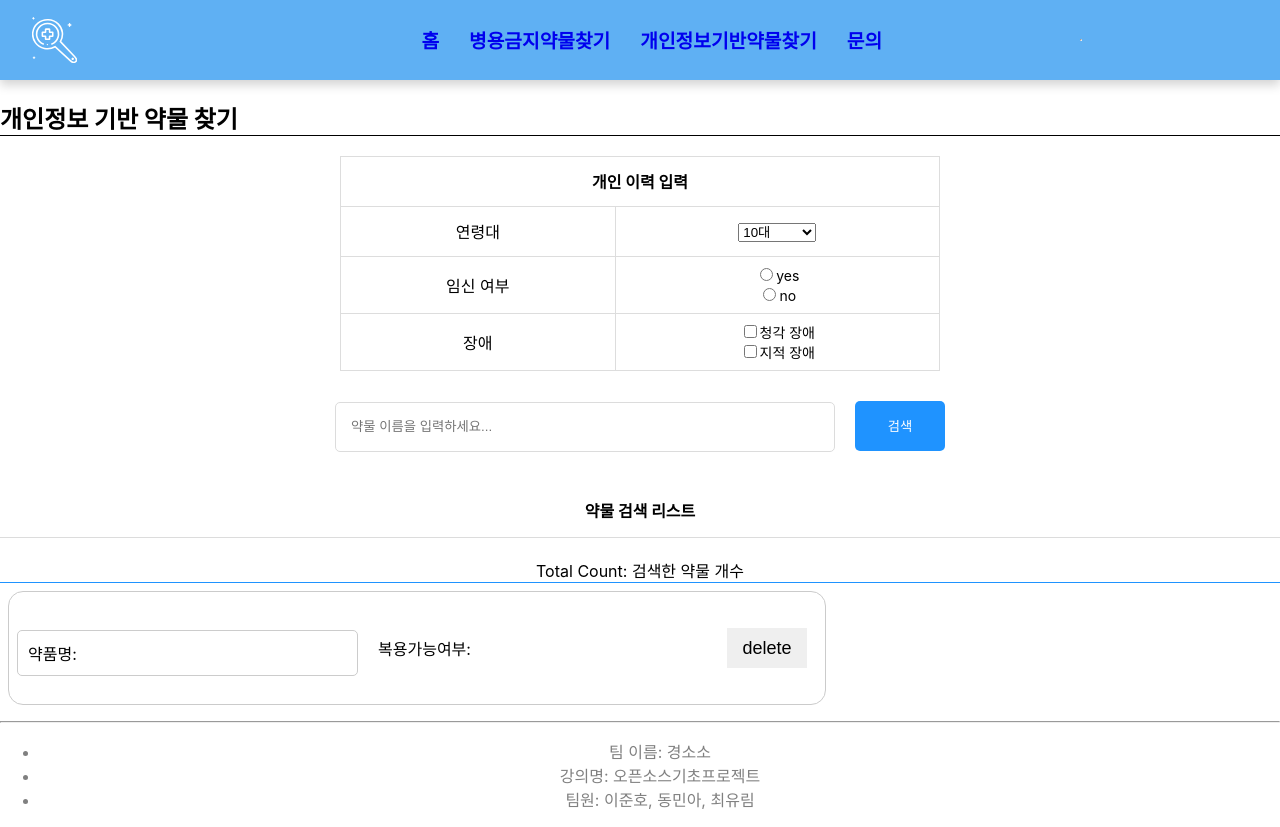
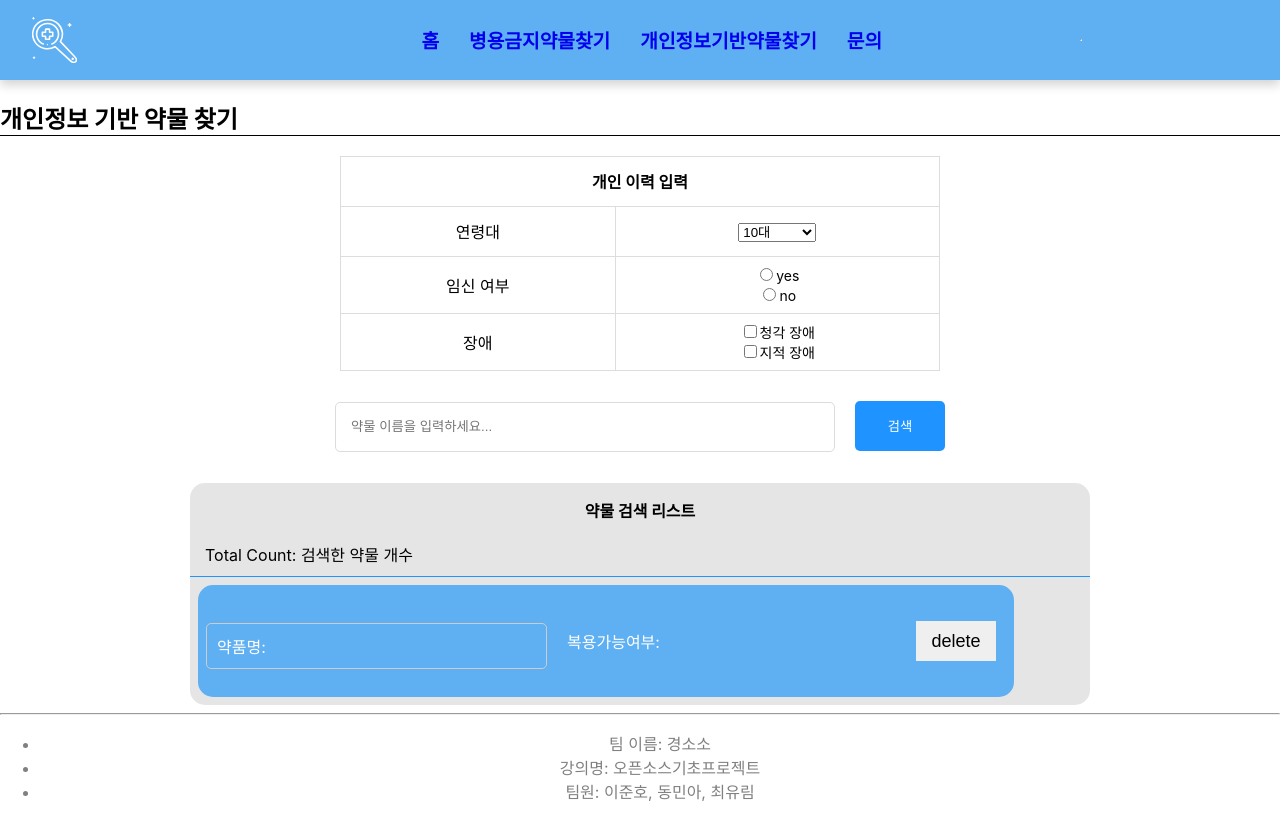
Before and after one commit to LovellR/GSS_Project, a React (Create React App) app in the folder oss-project/: page /detail in a window 1280 px wide. Built offline with nearby package versions, Linux system fonts and the light colour scheme.

Commit message:
약물 검색 리스트 보완

```diff
--- a/oss-project/src/JS/css/PersonalItem.css
+++ b/oss-project/src/JS/css/PersonalItem.css
@@ -6,17 +6,20 @@
     margin: 8px;
     border-radius: 15px;
     padding: 8px;
-    border: 1px solid rgb(203, 203, 203);
+    background-color: #5fb0f3;
 }
 
 .title {
     flex: 1;
     text-align: left;
+    color: white;
 }
 
 .possible {
     flex: 1;
     text-align: left;
+    color: white;
+
 }
 
 .delete-btn {
@@ -25,4 +28,5 @@
     height: 40px;
     border: none;
     margin: 10px;
+
 }
--- a/oss-project/src/JS/css/PersonalList.css
+++ b/oss-project/src/JS/css/PersonalList.css
@@ -1,11 +1,20 @@
+.personal-list {
+    width: 900px;
+    background-color: rgb(229, 229, 229);
+    border-radius: 15px;
+    margin: 0 auto;
+}
+
 .personal-list .list-heading {
-    margin-bottom: 20px;
-    width: 100%;
+    margin-bottom: 10px;
     border: none;
-    border-bottom: 1px solid rgb(220, 220, 220);
     box-sizing: border-box;
     padding-top: 15px;
-    padding-bottom: 15px;
+}
+
+.list-count {
+    text-align: left;
+    padding: 10px 15px ;
 }
 
 .personal-list .list-wrapper {
```
